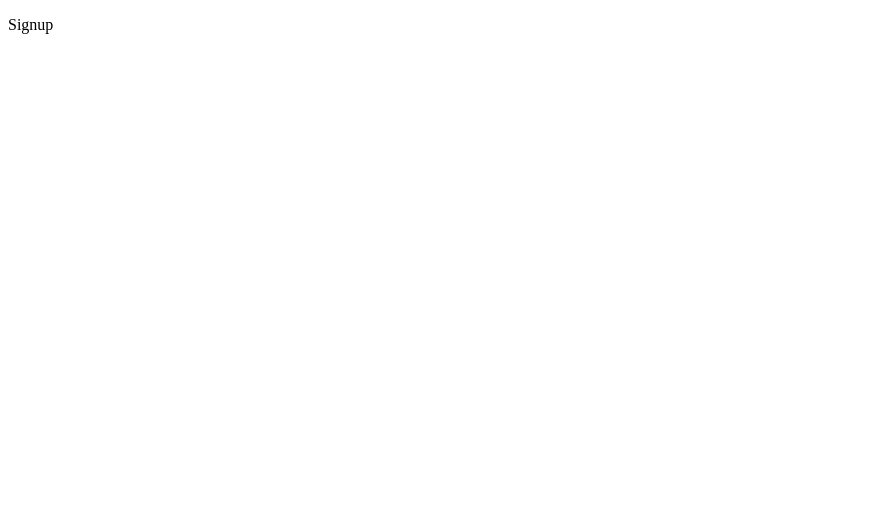
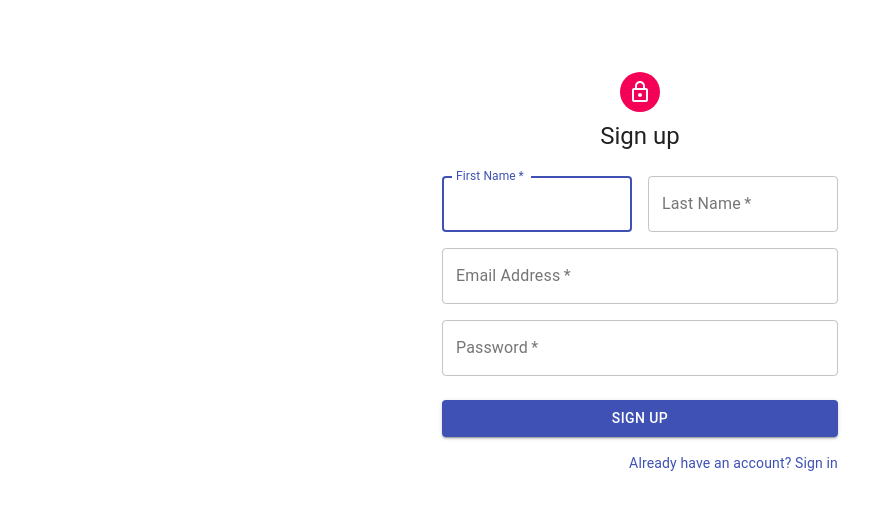
Before and after one commit to kawasaki-t0325/udemy-lesson, a React (Create React App) app: page / in a window 1280 px wide. Shown: the top 510 px of the page, without its empty margins (0-893 px from the left). Built offline with nearby package versions, Linux system fonts and the light colour scheme.

Commit message:
lesson2.6

```diff
--- a/package.json
+++ b/package.json
@@ -3,6 +3,8 @@
   "version": "0.1.0",
   "private": true,
   "dependencies": {
+    "@material-ui/core": "^4.2.0",
+    "@material-ui/icons": "^4.2.1",
     "@types/jest": "^24.0.15",
     "@types/node": "^12.0.12",
     "@types/react": "^16.8.23",
--- a/src/containers/Signup.tsx
+++ b/src/containers/Signup.tsx
@@ -1,7 +1,113 @@
 import React from 'react';
+import { Avatar, Button, CssBaseline, TextField, Link, Grid, Typography, Container } from '@material-ui/core';
+import LockOutlinedIcon from '@material-ui/icons/LockOutlined';
+import { makeStyles } from '@material-ui/core/styles';
 
-const Signup: React.FC = () => {
-  return <p>Signup</p>;
-};
+const useStyles = makeStyles(theme => ({
+  '@global': {
+    body: {
+      backgroundColor: theme.palette.common.white,
+    },
+  },
+  paper: {
+    marginTop: theme.spacing(8),
+    display: 'flex',
+    flexDirection: 'column',
+    alignItems: 'center',
+  },
+  avatar: {
+    margin: theme.spacing(1),
+    backgroundColor: theme.palette.secondary.main,
+  },
+  form: {
+    width: '100%', // Fix IE 11 issue.
+    marginTop: theme.spacing(3),
+  },
+  submit: {
+    margin: theme.spacing(3, 0, 2),
+  },
+}));
 
-export default Signup;
+export default function SignUp() {
+  const classes = useStyles();
+
+  return (
+    <Container component="main" maxWidth="xs">
+      <CssBaseline/>
+      <div className={classes.paper}>
+        <Avatar className={classes.avatar}>
+          <LockOutlinedIcon/>
+        </Avatar>
+        <Typography component="h1" variant="h5">
+          Sign up
+        </Typography>
+        <form className={classes.form} noValidate>
+          <Grid container spacing={2}>
+            <Grid item xs={12} sm={6}>
+              <TextField
+                autoComplete="fname"
+                name="firstName"
+                variant="outlined"
+                required
+                fullWidth
+                id="firstName"
+                label="First Name"
+                autoFocus
+              />
+            </Grid>
+            <Grid item xs={12} sm={6}>
+              <TextField
+                variant="outlined"
+                required
+                fullWidth
+                id="lastName"
+                label="Last Name"
+                name="lastName"
+                autoComplete="lname"
+              />
+            </Grid>
+            <Grid item xs={12}>
+              <TextField
+                variant="outlined"
+                required
+                fullWidth
+                id="email"
+                label="Email Address"
+                name="email"
+                autoComplete="email"
+              />
+            </Grid>
+            <Grid item xs={12}>
+              <TextField
+                variant="outlined"
+                required
+                fullWidth
+                name="password"
+                label="Password"
+                type="password"
+                id="password"
+                autoComplete="current-password"
+              />
+            </Grid>
+          </Grid>
+          <Button
+            type="submit"
+            fullWidth
+            variant="contained"
+            color="primary"
+            className={classes.submit}
+          >
+            Sign Up
+          </Button>
+          <Grid container justify="flex-end">
+            <Grid item>
+              <Link href="#" variant="body2">
+                Already have an account? Sign in
+              </Link>
+            </Grid>
+          </Grid>
+        </form>
+      </div>
+    </Container>
+  );
+}
--- /dev/null
+++ b/src/react-app-env.d.ts
@@ -0,0 +1 @@
+/// <reference types="react-scripts" />
```
Also changed, not shown: 1 other file (tests, documents, lock files or other folders).
